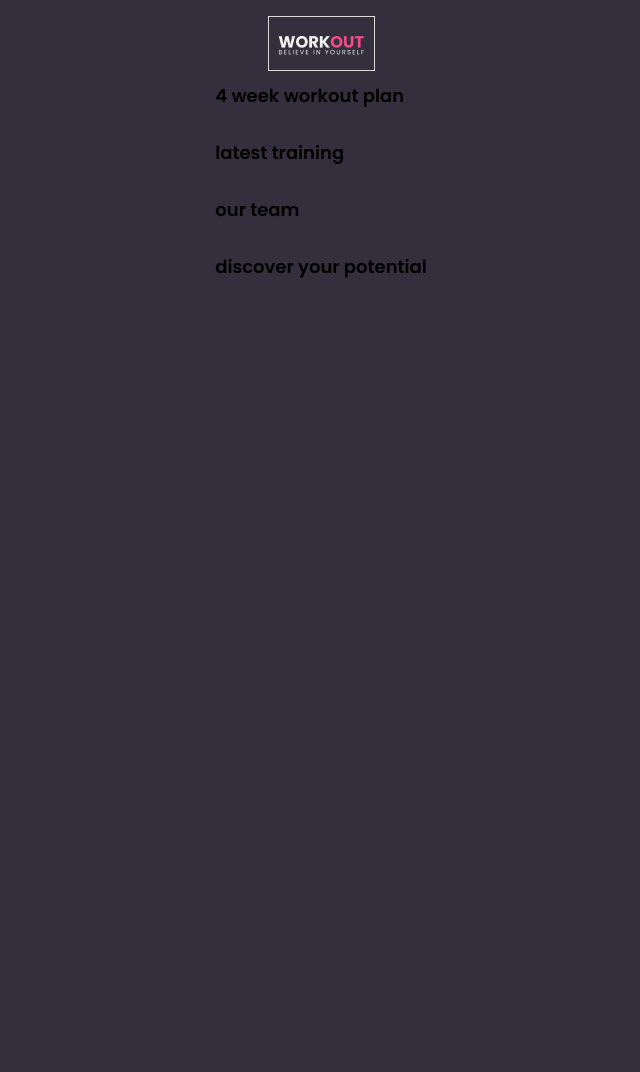
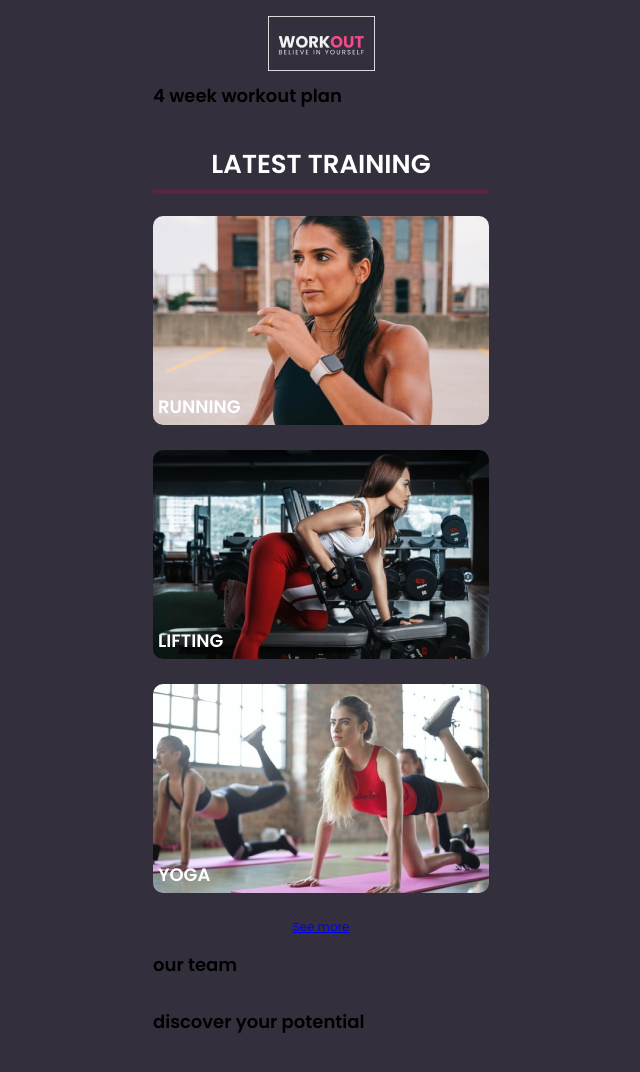
Before and after one commit to hh-web-21-7/css-project-team1, a plain HTML site: page index.html in a window 1280 px wide. Shown: the top 1072 px of the page, without its empty margins (319-959 px from the left). Before the commit the page ends 1019 px from the top, so only its background shows below. Drawn offline with Linux system fonts and the light colour scheme.

Commit message:
Create training section

```diff
--- a/index.html
+++ b/index.html
@@ -26,8 +26,39 @@
       <section>
         <h2>4 week <span>workout plan</span></h2>
       </section>
-      <section>
-        <h2>latest training</h2>
+      <section class="training">
+        <h2 class="training__title">latest training</h2>
+        <div class="training__teaser">
+          <a href="#">
+            <img
+              class="training__images"
+              src="images/training-running.png"
+              alt=""
+            />
+            <span class="training__image-title">running</span>
+          </a>
+        </div>
+        <div class="training__teaser">
+          <a href="#">
+            <img
+              class="training__images"
+              src="images/training-lifting.png"
+              alt=""
+            />
+            <span class="training__image-title">Lifting</span>
+          </a>
+        </div>
+        <div class="training__teaser">
+          <a href="#">
+            <img
+              class="training__images"
+              src="images/training-yoga.png"
+              alt=""
+            />
+            <span class="training__image-title">yoga</span>
+          </a>
+        </div>
+        <a class="button" href="link to Next Page">See more</a>
       </section>
       <section>
         <h2>our team</h2>
--- a/styles/components/training.css
+++ b/styles/components/training.css
@@ -0,0 +1,32 @@
+.training {
+  text-align: center;
+}
+
+.training__title {
+  text-transform: uppercase;
+  color: white;
+  font-weight: 700;
+  font-size: 1.625rem;
+  line-height: 39px;
+  padding-bottom: 5px;
+  border-bottom: 5px #59253e solid;
+}
+
+.training__teaser {
+  position: relative;
+  margin-bottom: 20px;
+}
+
+.training__images {
+  border-radius: 10px;
+}
+
+.training__image-title {
+  position: absolute;
+  left: 5px;
+  bottom: 10px;
+  text-transform: uppercase;
+  color: white;
+  font-size: 1.125rem;
+  font-weight: 600;
+}
```
Also changed, not shown: images/training-lifting.png (added), images/training-running.png (added), images/training-yoga.png (added).
